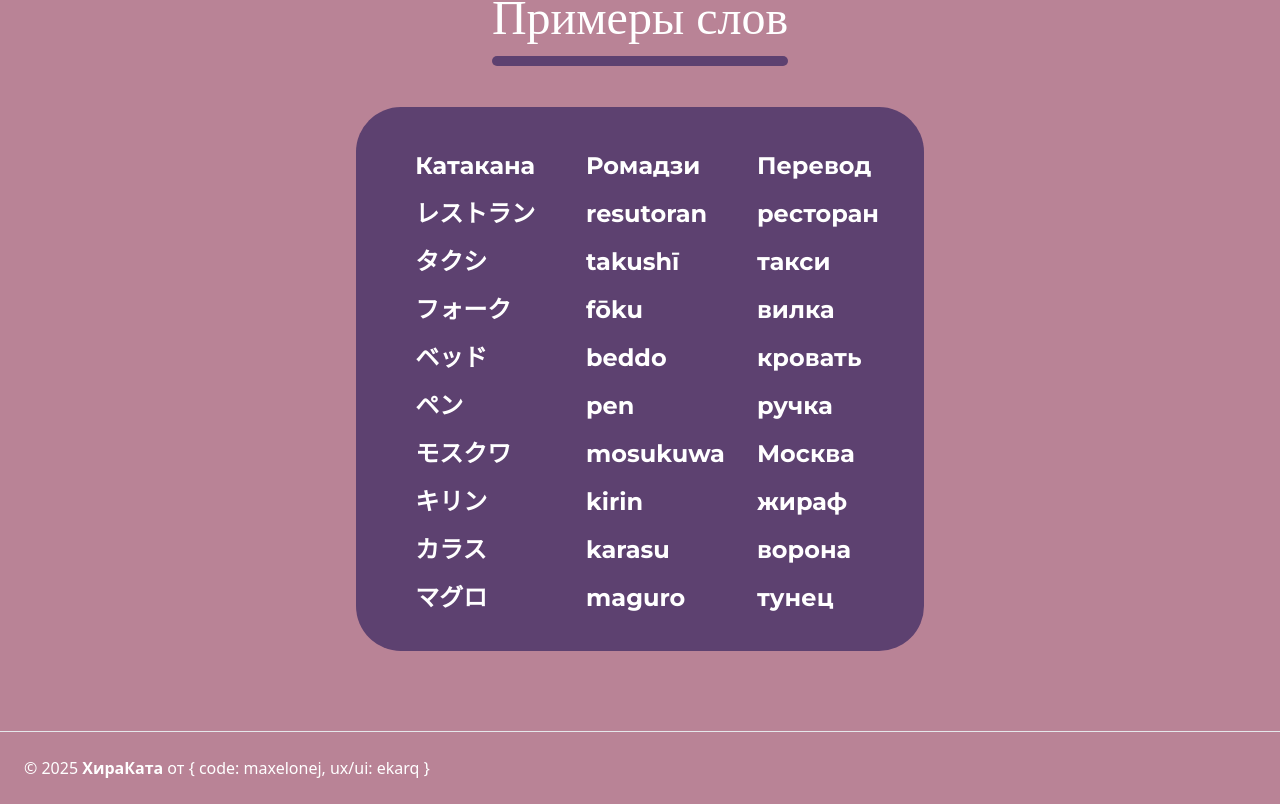
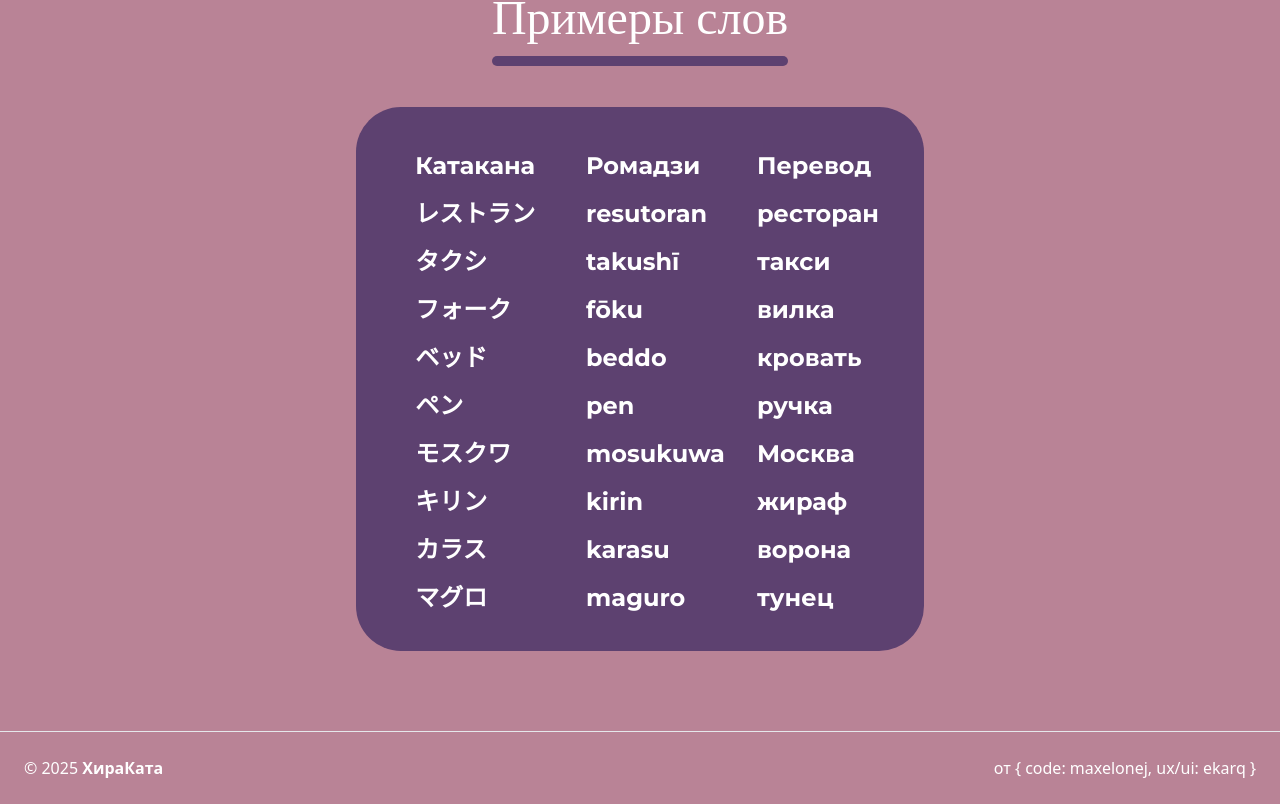
Before and after one commit to makesomelayouts/hirakata, a React (Vite) app: page /katakana in a window 1280 px wide. Shown: the part 3932-4736 px from the top of the page. Built offline with nearby package versions, Linux system fonts and the light colour scheme; a web font is replaced by a local one.

Commit message:
Move half content to the right side

```diff
--- a/src/widgets/Footer.jsx
+++ b/src/widgets/Footer.jsx
@@ -3,7 +3,11 @@ export const Footer = () => {
     <footer class="w-full mt-4 p-6 flex flex-col md:flex-row justify-between items-center text-center border-t border-gray-200">
       <div>
         <p className="inline">{`© ${new Date().getFullYear()}`}</p>{" "}
-        <strong>ХираКата</strong> от &#123; code:{" "}
+        <strong>ХираКата</strong>
+      </div>
+
+      <div className="">
+        от &#123; code:{" "}
         <a
           className="hover:underline"
           href="https://t.me/maxelonej"
```
